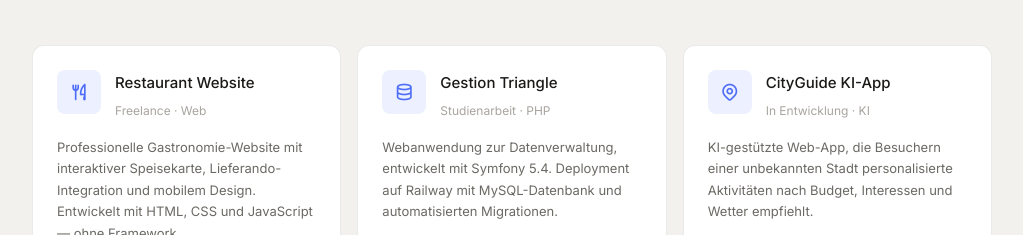
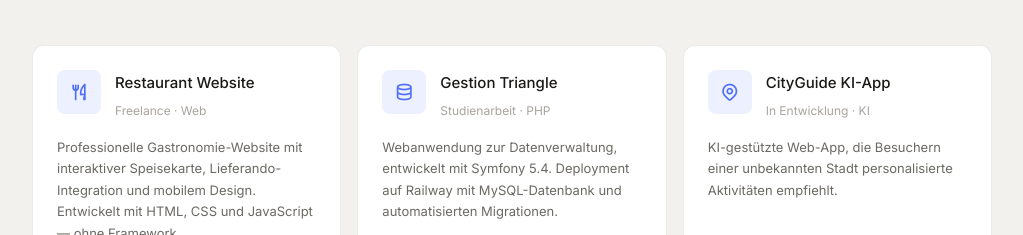
Before and after one commit to moxix/souleadowadms, a plain HTML site: page index.html in a window 1280 px wide. Shown: the part 1780-2015 px from the top of the page, without its empty margins (128-1151 px from the left). Drawn offline with nearby package versions, Linux system fonts and the light colour scheme.

Commit message:
Update project description for clarity

```diff
--- a/index.html
+++ b/index.html
@@ -241,7 +241,7 @@
           </div>
           <p class="project-desc">
             KI-gestützte Web-App, die Besuchern einer unbekannten Stadt
-            personalisierte Aktivitäten nach Budget, Interessen und Wetter empfiehlt.
+            personalisierte Aktivitäten empfiehlt.
           </p>
           <div class="project-tags">
             <span class="tag">Python</span>
```
